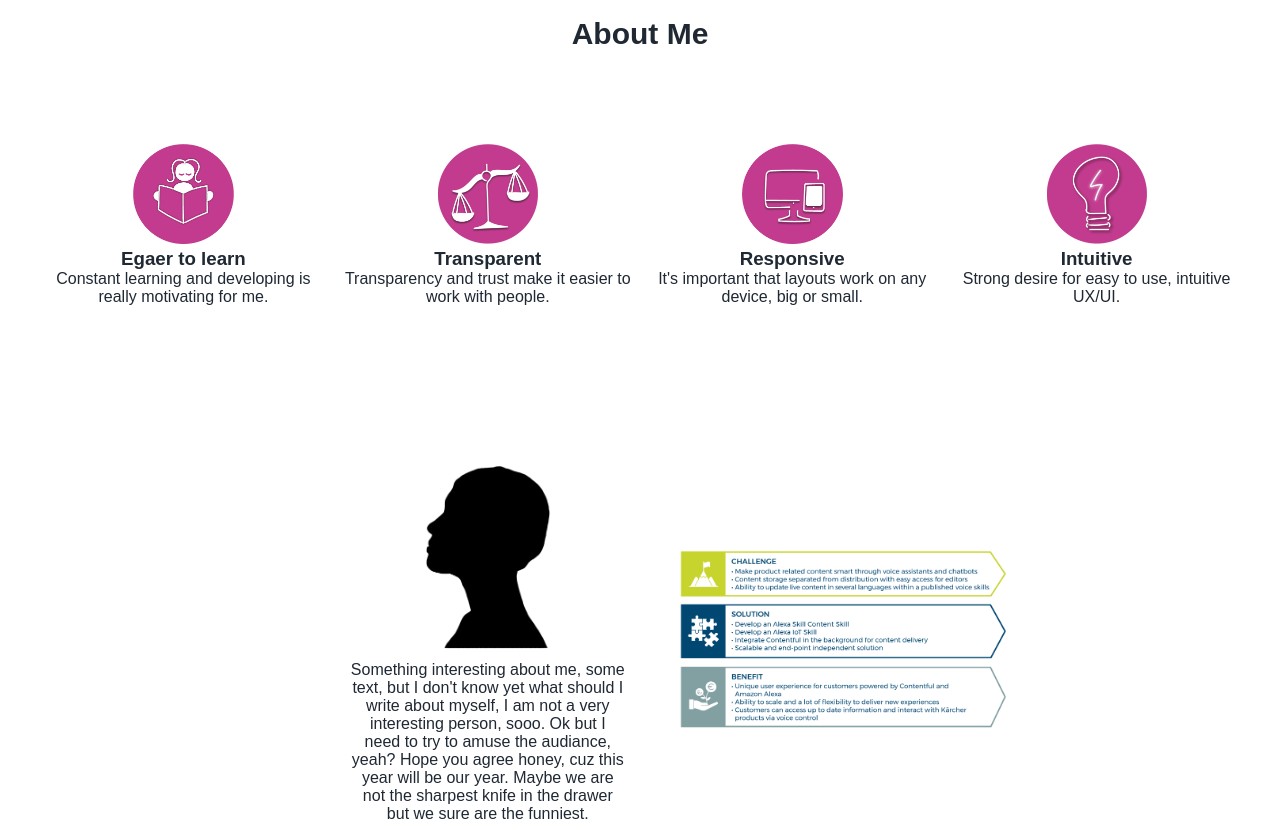
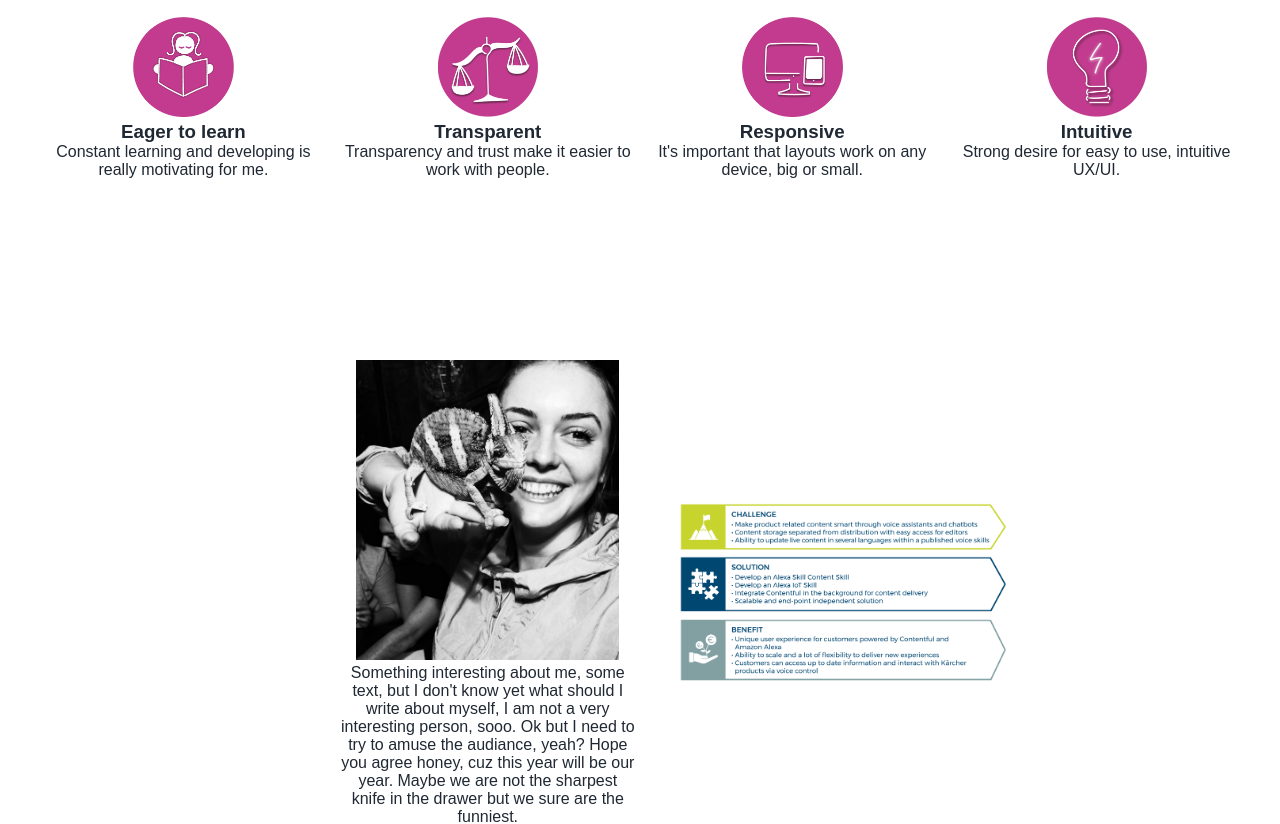
Before and after one commit to Kidti/my-portfolio-page, a React (Create React App) app: page / in a window 1280 px wide. Shown: the part 1000-1824 px from the top of the page. Built offline with nearby package versions, Linux system fonts and the light colour scheme.

Commit message:
aboutpickitti

```diff
--- a/src/components/about/About.css
+++ b/src/components/about/About.css
@@ -1,5 +1,5 @@
 .about-page {
-  height: 150vh;
+  height: 150vh auto;
   background-color: white;
 
   display: flex;
@@ -43,11 +43,10 @@
 .textbox {
   grid-column-start: 2;
   text-align: center;
-  padding: 10px;
 }
 
 .textbox img {
-  height: 200px;
+  height: 300px;
 }
 
 .skills {
--- a/src/components/about/About.js
+++ b/src/components/about/About.js
@@ -5,6 +5,7 @@ import responsive from "./responsive.png";
 import learn from "./learn.png";
 import mypic from "./mypic.png";
 import skill from "./skills.png";
+import kittipic from "./kitti.png"
 
 const About = () => {
   return (
@@ -13,7 +14,7 @@ const About = () => {
       <div className="about-box">
         <div className="icon-box icon-1">
           <img src={learn} alt="icon" />
-          <h3>Egaer to learn</h3>
+          <h3>Eager to learn</h3>
           <p>Constant learning and developing is really motivating for me.</p>
         </div>
         <div className="icon-box icon-2">
@@ -33,7 +34,7 @@ const About = () => {
         </div>
 
         <div className="textbox">
-          <img src={mypic} alt="this-is-me" />
+          <img src={kittipic} alt="this-is-me" />
           <p>
             Something interesting about me, some text, but I don't know yet what
             should I write about myself, I am not a very interesting person,
```
Also changed, not shown: src/components/about/kitti.png (added).
